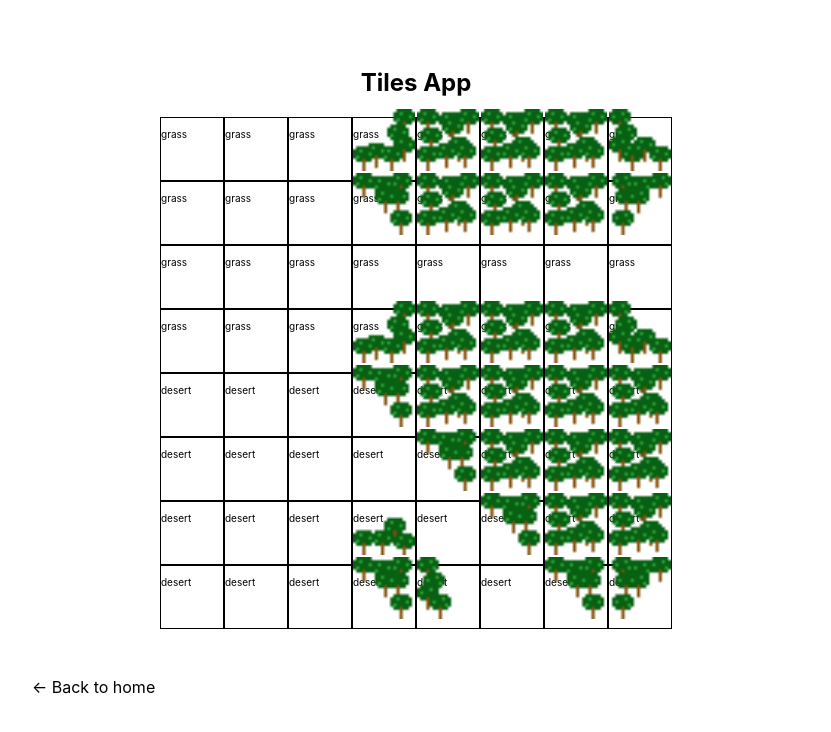
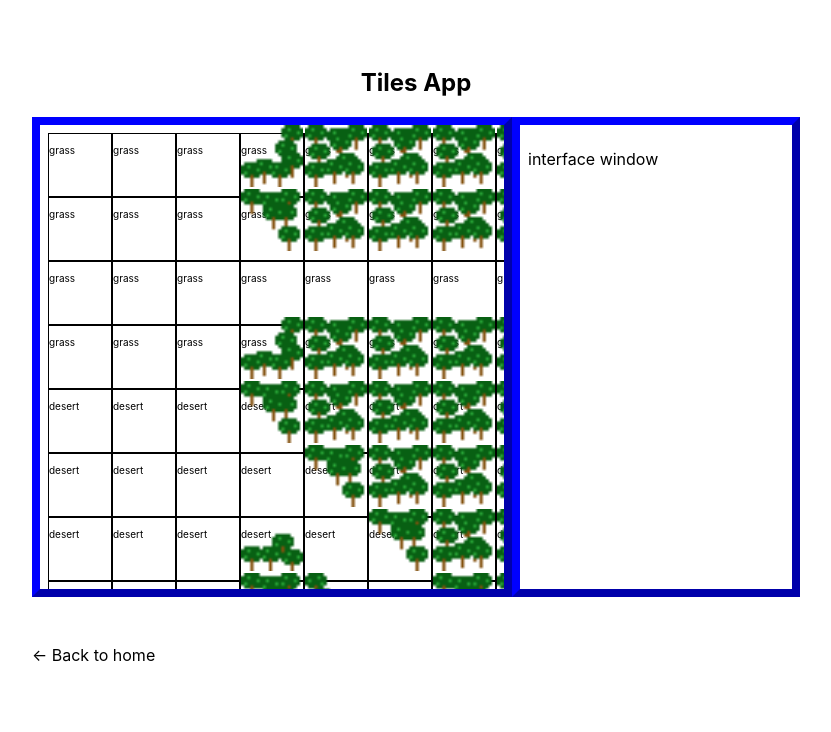
Before and after one commit to dblatcher/Tiles-game, a Next.js app: page /game-page in a window 1280 px wide. Shown: the top 732 px of the page, without its empty margins (224-1055 px from the left). Built offline with nearby package versions, Linux system fonts and the light colour scheme.

Commit message:
add structure for game page

```diff
--- a/components/GameContainer.js
+++ b/components/GameContainer.js
@@ -1,6 +1,9 @@
 import React from 'react'
 import TileBoard from './TileBoard'
+import InterfaceWindow from './InterfaceWindow'
 import {MapSquare, terrainTypes } from '../lib/MapSquare.tsx'
+import styles from './gameContainer.module.css'
+
 
 export default class GameContainer extends React.Component {
 
@@ -9,7 +12,7 @@ export default class GameContainer extends React.Component {
         this.state = {
             // mapSquareMatrix: MapSquare.makeRandomGrid(props.columns, props.rows, .5,.5),
             // mapSquareMatrix: MapSquare.makeGridOf(props.columns, props.rows, {terrain: terrainTypes.grass, road:true, tree:true}),
-            mapGrid: MapSquare.makeGrid(8,8, function(x,y) {
+            mapGrid: MapSquare.makeGrid(16,16, function(x,y) {
                 return new MapSquare({
                     terrain: y > 3 ? terrainTypes.desert : terrainTypes.grass,
                     tree: x > 2 && y%x != 2,
@@ -32,9 +35,15 @@ export default class GameContainer extends React.Component {
         const {mapGrid} = this.state
 
         return (
-            <TileBoard mapGrid={mapGrid} handleMapSquareClick={this.handleMapSquareClick}/>
+
+            <div className={styles.gameHolder}>
+                <article className={styles.tileBoardHolder} >
+                    <TileBoard mapGrid={mapGrid} handleMapSquareClick={this.handleMapSquareClick}/>
+                </article>
+                <article className={styles.interfaceWindowHolder} >
+                    <InterfaceWindow/>
+                </article>
+            </div>
         )
-
     }
-
 }
--- /dev/null
+++ b/components/InterfaceWindow.js
@@ -0,0 +1,11 @@
+import React from 'react'
+
+export default class InterfaceWindow extends React.Component {
+
+
+    render() {
+        return (
+            <p>interface window</p>
+        )
+    }
+}
--- /dev/null
+++ b/components/gameContainer.module.css
@@ -0,0 +1,24 @@
+.gameHolder {
+    display: flex;
+    justify-content: space-between;
+}
+
+.tileBoardHolder {
+    width: 30rem;
+    height: 30rem;
+    overflow: scroll;
+    border: .5rem outset blue;
+    padding: .5rem;
+    box-sizing: border-box;
+    flex-basis: 30rem;
+    flex-shrink: 0;
+}
+
+.interfaceWindowHolder {
+
+    border: .5rem outset blue;
+    padding: .5rem;
+    box-sizing: border-box;
+    flex-basis: 100%;
+    flex-shrink: 1;
+}
--- a/components/tile.module.scss
+++ b/components/tile.module.scss
@@ -1,6 +1,6 @@
 .row {
     display: flex;
-    justify-content: center;
+    flex-flow: row nowrap;
 }
 
 .tile {
@@ -13,6 +13,7 @@
     margin: 0;
     padding: 0;
     font-size: x-small;
+    flex-shrink: 0;
 }
 
 .spriteHolder {
```
